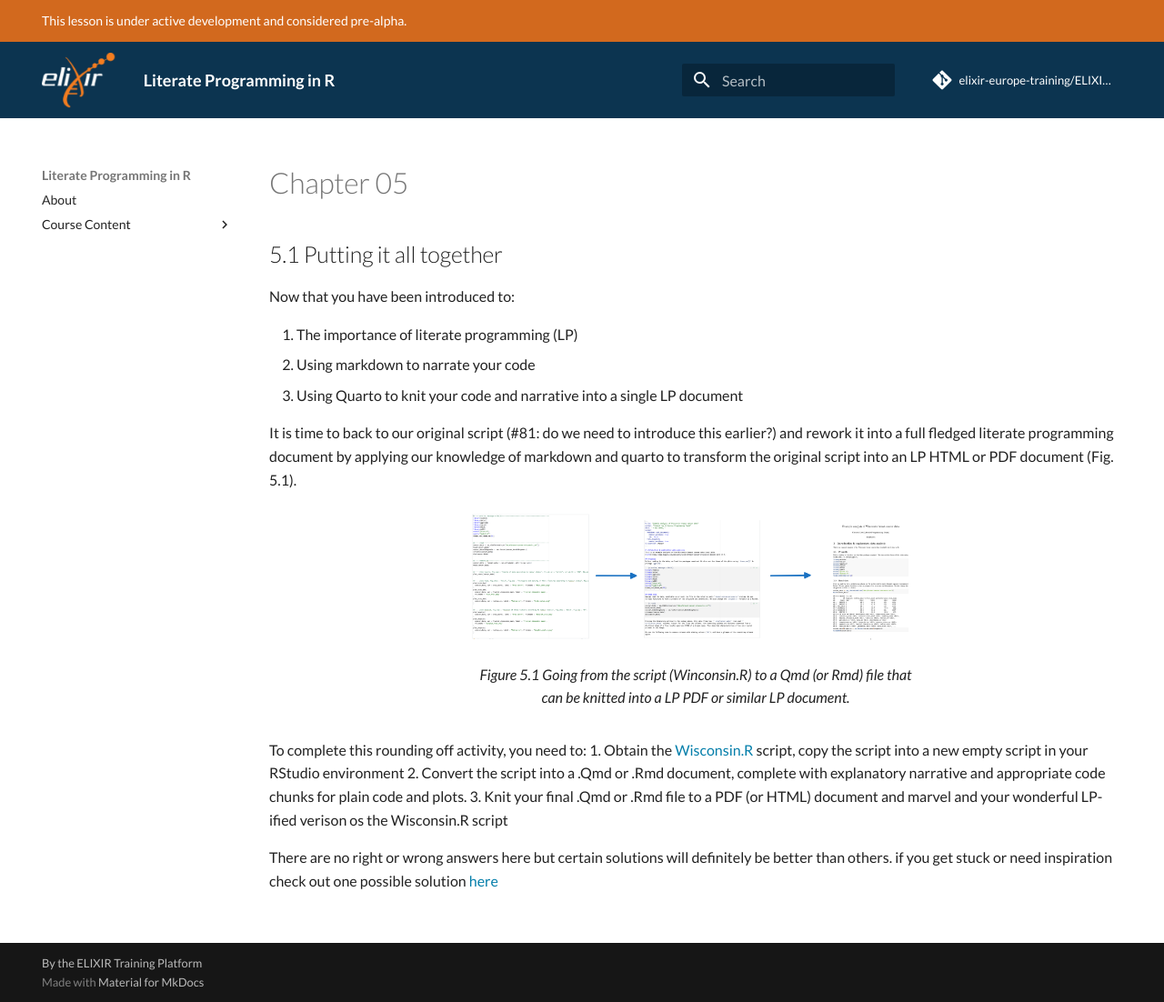
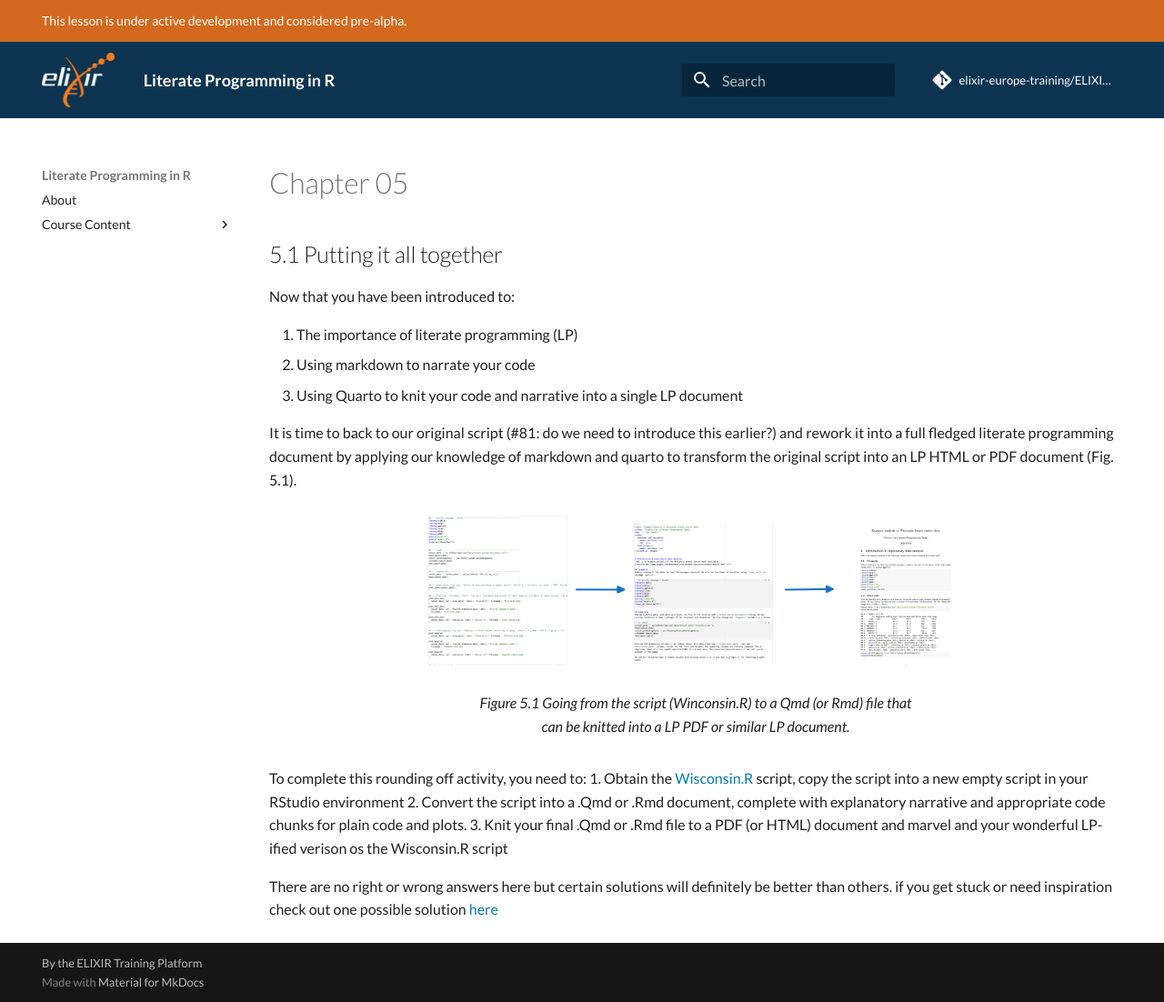
Before and after one commit to elixir-europe-training/ELIXIR-TrP-LiterateProgrammingR-CodeRep, an MkDocs documentation site: the page built from docs/chapters/chapter_05.md, in a window 1280 px wide and 1102 px high. Shown: the whole window at 91% size. Built offline with MkDocs 1.6.1 and Material for MkDocs 9.7.7, drawn with Linux system fonts in a browser that asks for light colours; comment, search, counter and statistics services are not loaded.

Commit message:
Update chapter_05.md
make fig 5.1 bigger

```diff
--- a/docs/chapters/chapter_05.md
+++ b/docs/chapters/chapter_05.md
@@ -11,7 +11,7 @@ It is time to back to our original script (#81: do we need to introduce this ear
 to transform the original script into an LP HTML or PDF document (Fig. 5.1).
 
 <figure>
-<img src="../../assets/images/RtoQmdtoPDF.png" width="500"  alt="Image comparing LaTex vs. Markdown sytnax"/>
+<img src="../../assets/images/RtoQmdtoPDF.png" width="600"  alt="Image comparing LaTex vs. Markdown sytnax"/>
 <figcaption> Figure 5.1 Going from the script (Winconsin.R) to a Qmd (or Rmd) file that can be knitted into a LP PDF or similar LP document. </figcaption>
 </figure>
 
```
